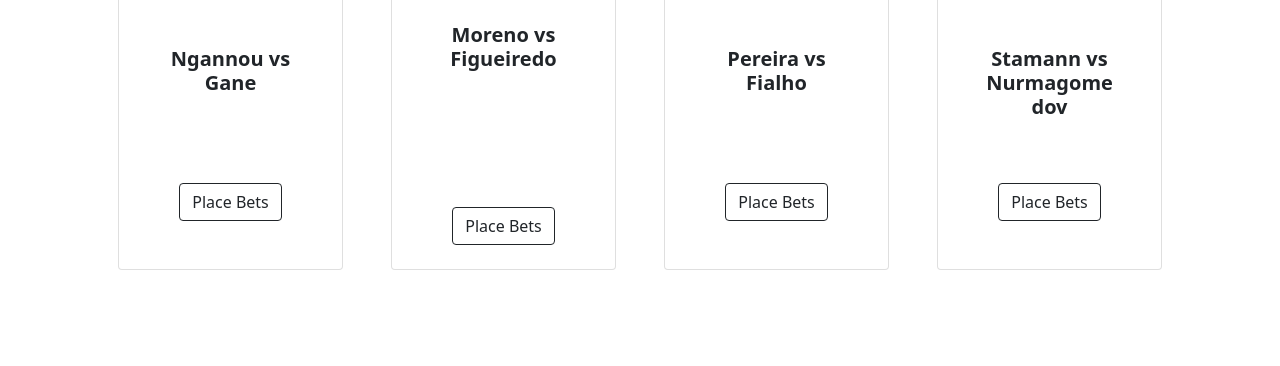
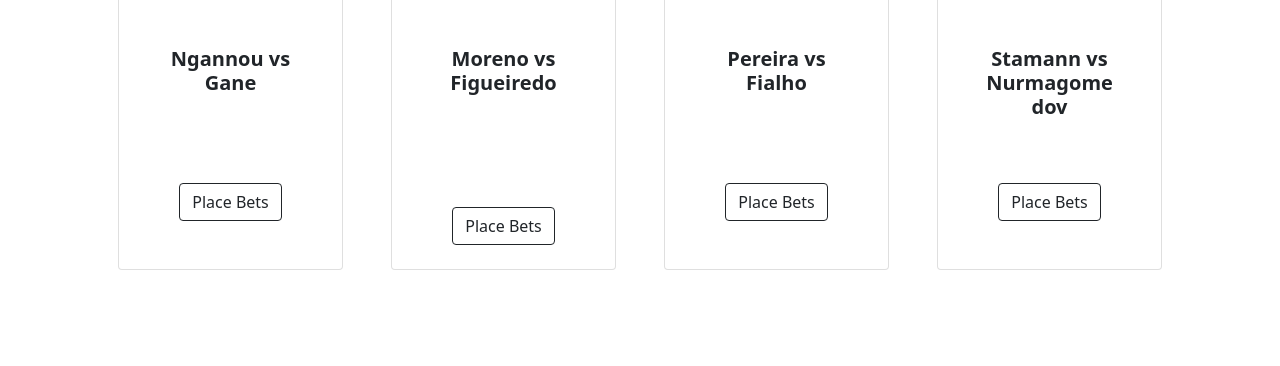
Before and after one commit to pdpurdue/BoilerBets, a Flask app: page /ufc in a window 1280 px wide. Shown: the part 614-980 px from the top of the page. Run offline with Flask 2, Linux system fonts and the light colour scheme; some libraries are stand-ins or nearby versions.

Commit message:
changed ufc spacings

```diff
--- a/templates/ufc.html
+++ b/templates/ufc.html
@@ -1,7 +1,7 @@
 
 {% extends 'base.html' %}
 {% block head %}
-    <title>NFL Bets</title>
+    <title>UFC Bets</title>
 {% endblock %}
 {% block body %}
 
@@ -45,7 +45,7 @@
                             <img class="card-img-top" src="https://a.espncdn.com/combiner/i?img=/i/headshots/mma/players/full/3027545.png" alt="..." height="200px" width="122"/>
                             <img class="card-img-top" src="https://a.espncdn.com/combiner/i?img=/i/headshots/mma/players/full/4189320.png&w=350&h=254" alt="..." height="200px" width="122"/>
                             <!-- Product details-->
-                            <div class="card-body p-4">
+                            <div class="card-body p-5">
                                 <div class="text-center">
                                     <!-- Product name-->
                                     <h5 class="fw-bolder">Moreno vs Figueiredo</h5>
```
